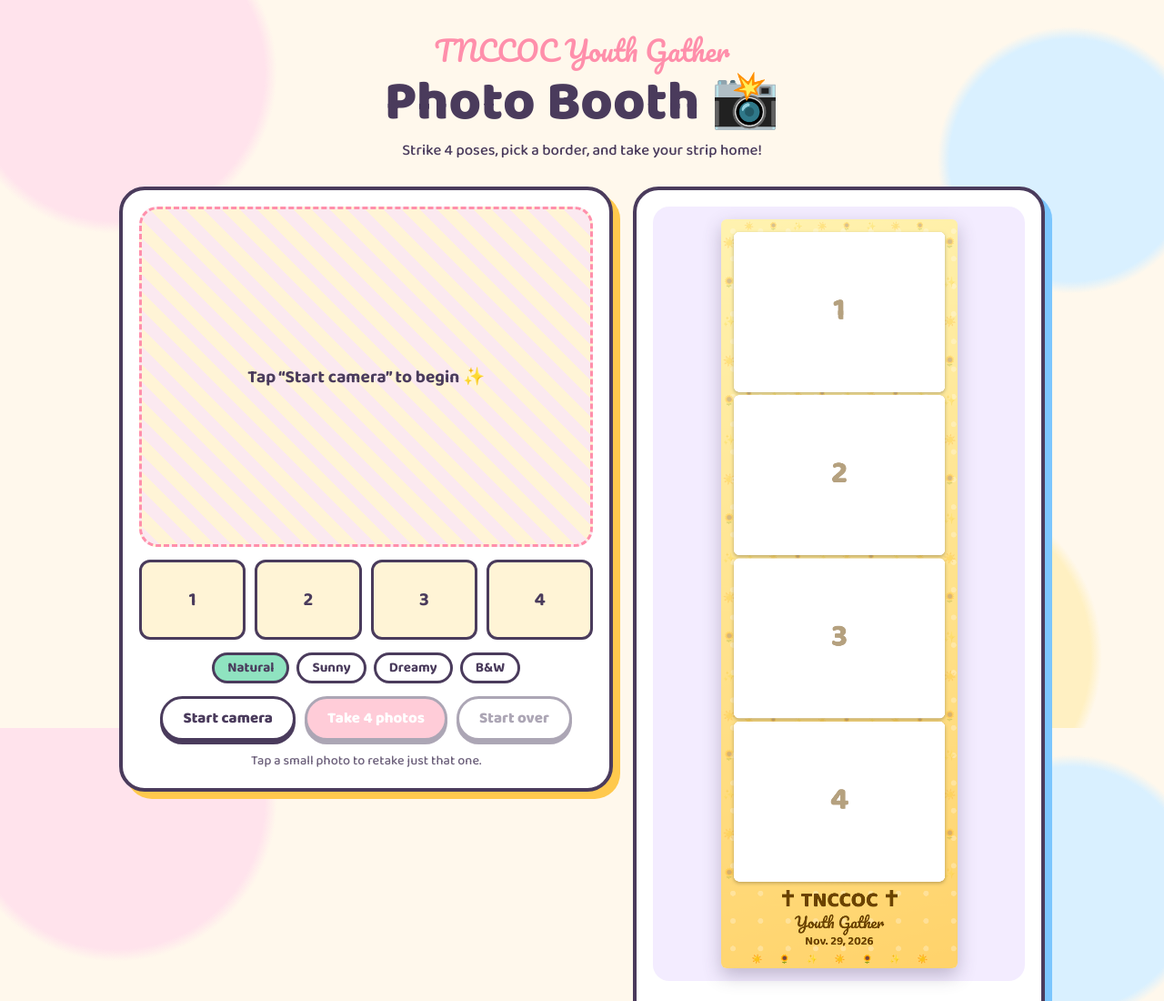
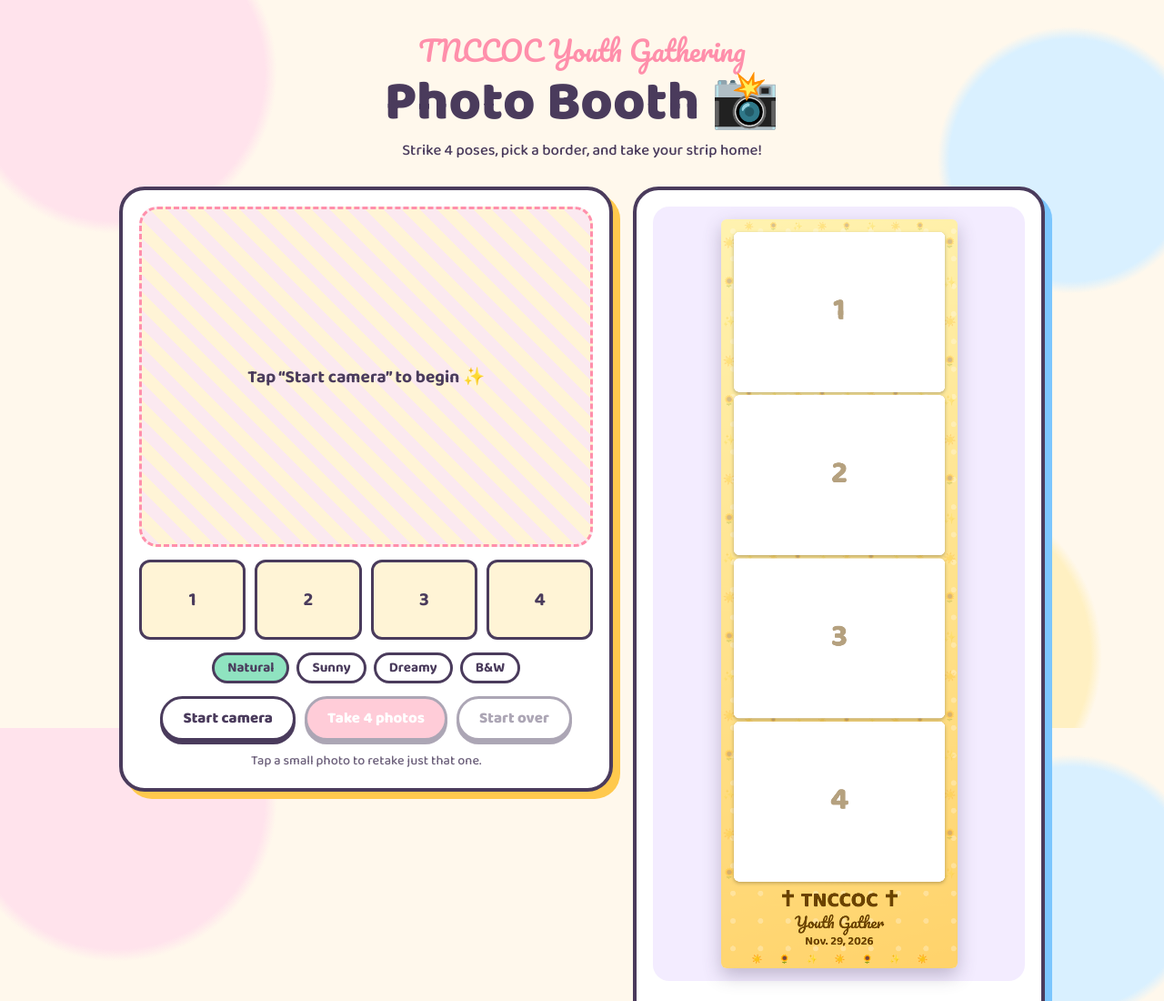
Before and after one commit to shanxwesley/tnccocphotobooth, a plain HTML site: page index.html in a window 1280 px wide. Shown: the top 1100 px of the page at 91% size. Drawn offline with Linux system fonts and the light colour scheme.

Commit message:
Update title and header text for consistency

```diff
--- a/index.html
+++ b/index.html
@@ -3,7 +3,7 @@
 <head>
 <meta charset="UTF-8">
 <meta name="viewport" content="width=device-width, initial-scale=1">
-<title>TNCCOC Youth Gather Photobooth</title>
+<title>TNCCOC Youth Gathering Photobooth</title>
 <link rel="preconnect" href="https://fonts.googleapis.com">
 <link rel="preconnect" href="https://fonts.gstatic.com" crossorigin>
 <link href="https://fonts.googleapis.com/css2?family=Baloo+2:wght@500;700;800&family=Pacifico&display=swap" rel="stylesheet">
@@ -11,7 +11,7 @@
 </head>
 <body>
 <header class="hero">
-  <p class="script">TNCCOC Youth Gather</p>
+  <p class="script">TNCCOC Youth Gathering</p>
   <h1>Photo Booth <span aria-hidden="true">📸</span></h1>
   <p class="sub">Strike 4 poses, pick a border, and take your strip home!</p>
 </header>
```
